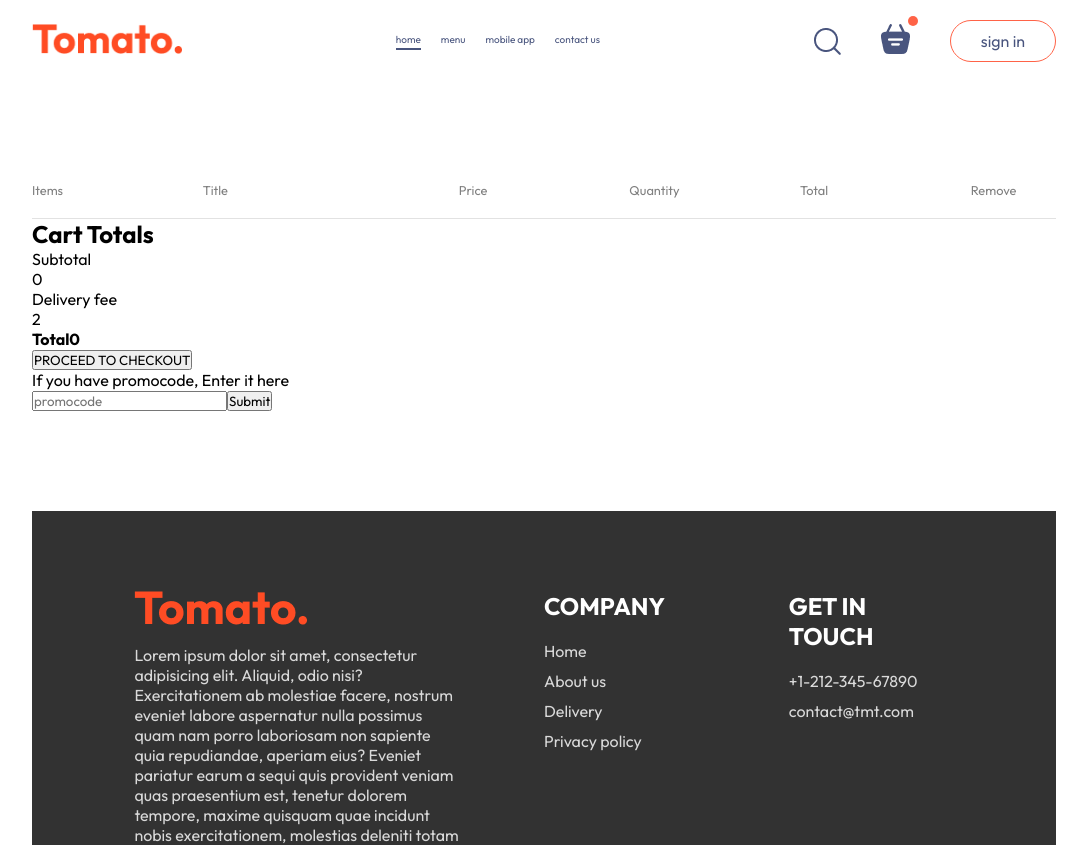
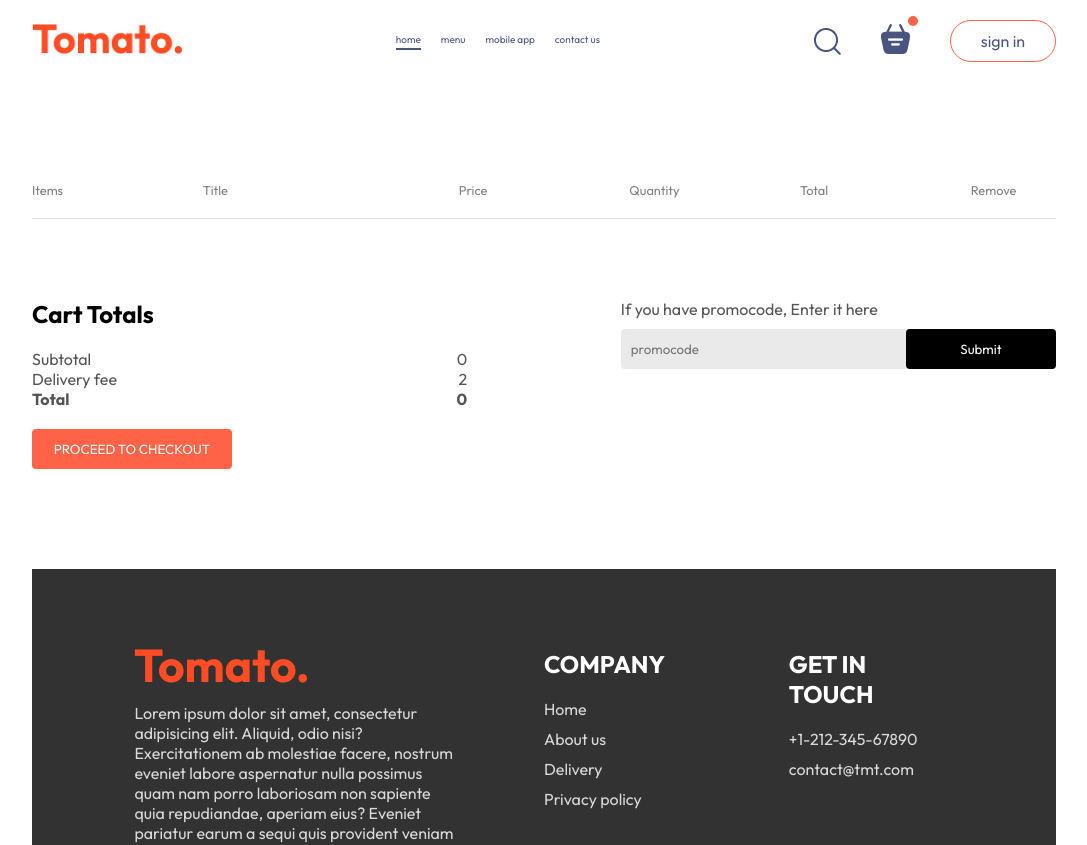
Before and after one commit to M-Aditya-11/food_del, a React (Vite) app in the folder frontend/: page /cart in a window 1280 px wide. Shown: the top 845 px of the page, without its empty margins (96-1183 px from the left). Built offline with nearby package versions, Linux system fonts and the light colour scheme.

Commit message:
Added CSS for Cart Page

```diff
--- a/frontend/src/pages/Cart/Cart.css
+++ b/frontend/src/pages/Cart/Cart.css
@@ -23,3 +23,61 @@
 .cart-items-item .cross{
     cursor: pointer;
 }
+.cart-bottom{
+    margin-top: 80px;
+    display: flex;
+    justify-content: space-between;
+    gap: max(12vw,20px);
+}
+.cart-total{
+    flex: 1;
+    display: flex;
+    flex-direction: column;
+    gap: 20px;
+}
+.cart-total-details{
+    display: flex;
+    justify-content: space-between;
+    color: #555;
+}
+.cart-total hr{
+    margin: 10px 0px;
+}
+.cart-total button{
+    border: none;
+    color: white;
+    background-color: tomato;
+    width: max(15vw,200px);
+    padding: 12px 0px;
+    border-radius: 4px;
+    cursor: pointer;
+}
+.cart-promocode{
+    flex: 1;
+}
+.cart-promocode p{
+    color: #555;
+}
+.cart-promocode-input{
+    margin-top: 10px;
+    display: flex;
+    justify-content: space-between;
+    align-items: center;
+    background-color: #eaeaea;
+    border-radius: 4px;
+}
+.cart-promocode-input input{
+    background: transparent;
+    border: none;
+    outline: none;
+    padding-left: 10px;
+}
+.cart-promocode-input button{
+    width: max(10vw, 150px);
+    padding: 12px 5px;
+    background-color: black;
+    border: none;
+    color: white;
+    border-radius: 4px;
+    cursor: pointer;
+}
```
